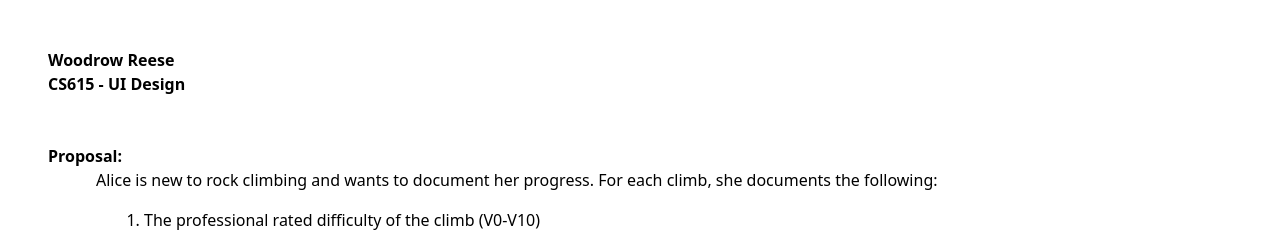
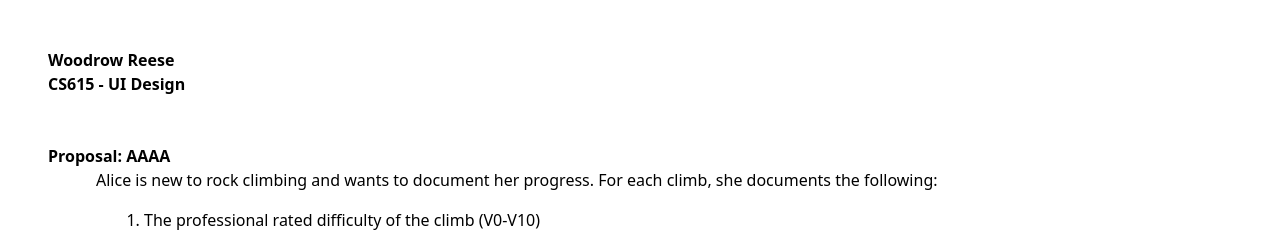
Before and after one commit to woodrow7reese/woodrow7reese.github.io, a React (Create React App) app: page / in a window 1280 px wide. Shown: the top 234 px of the page. Built offline with nearby package versions, Linux system fonts and the light colour scheme.

Commit message:
Testing visibility

```diff
--- a/src/App.js
+++ b/src/App.js
@@ -8,7 +8,7 @@ function App() {
 
       <div className="flex-col">
         <h2 className="font-bold">
-          Proposal:
+          Proposal: AAAA
         </h2>
 
         <div className="mx-12">
```
